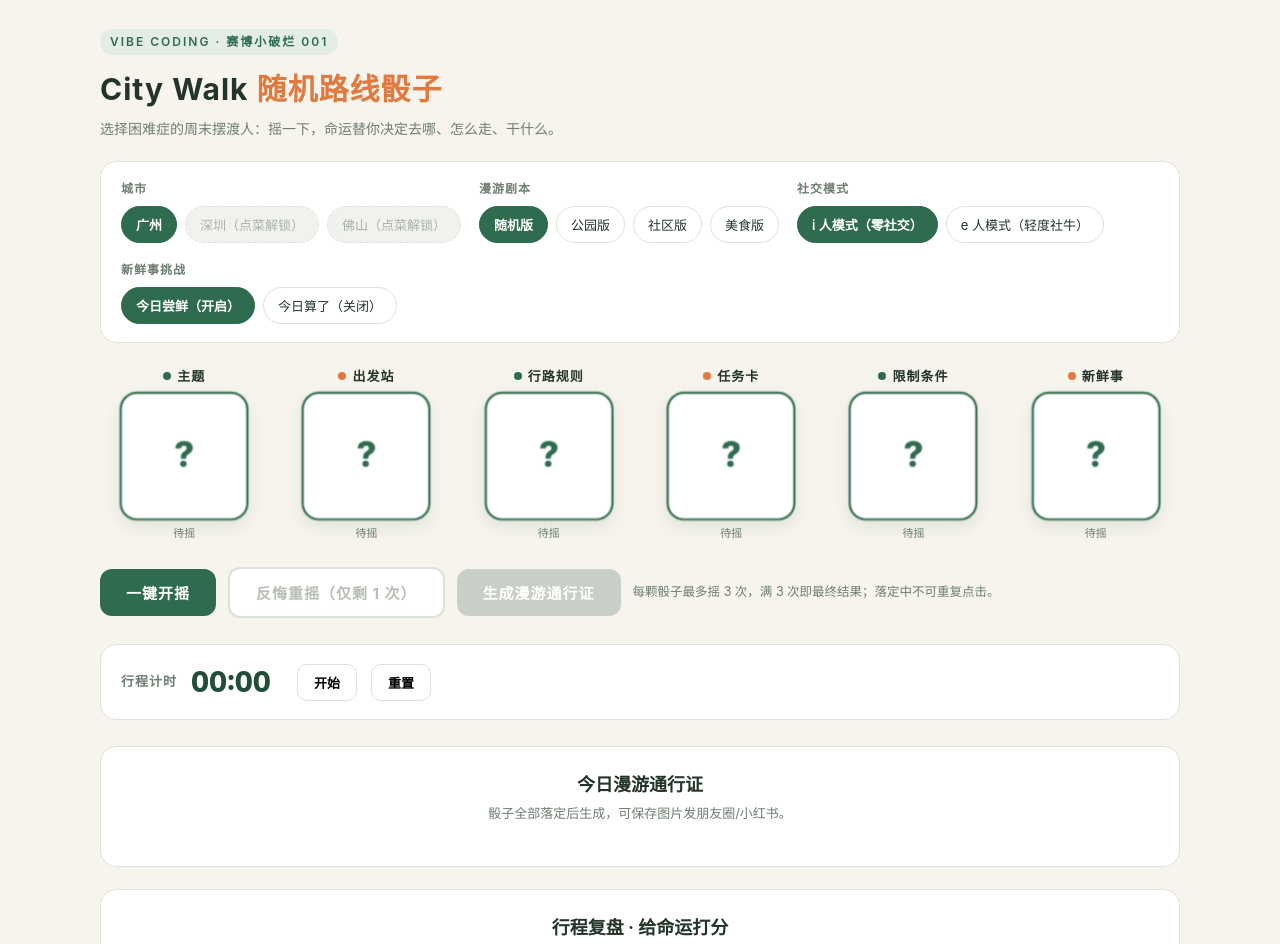
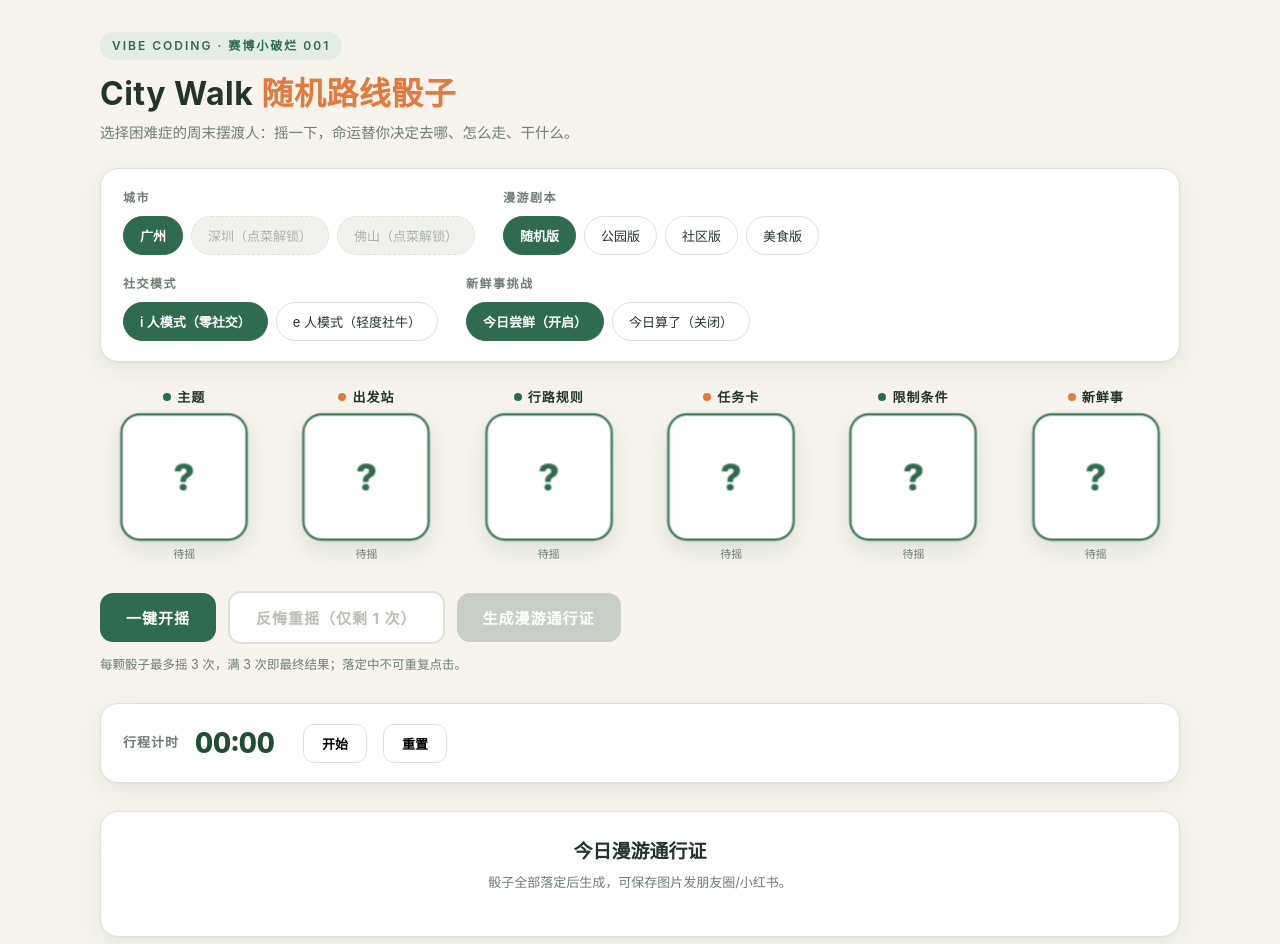
Before and after one commit to didididududuvery/citywalk-dice, a plain HTML site: page index.html in a window 1280 px wide. Shown: the top 944 px of the page. Drawn offline with Linux system fonts and the light colour scheme.

Commit message:
整体 UI 美化：响应式骰子、规整按钮与卡片阴影

```diff
--- a/index.html
+++ b/index.html
@@ -10,109 +10,126 @@
   --bg:#F6F4EC; --ink:#23352B; --green:#2F6B4F; --green-deep:#224E39;
   --green-soft:#E3EDE6; --orange:#E07A3E; --orange-soft:#FBEADD;
   --card:#FFFFFF; --line:#DCE2D8; --muted:#6E7E73;
+  --size:118px;
+  --shadow-card:0 1px 2px rgba(34,78,57,.05),0 8px 24px rgba(34,78,57,.07);
+  --shadow-dice:0 8px 20px rgba(34,78,57,.12);
 }
 *{box-sizing:border-box;margin:0;padding:0}
 html,body{background:var(--bg);color:var(--ink);
   font-family:-apple-system,BlinkMacSystemFont,"PingFang SC","Hiragino Sans GB","Microsoft YaHei",sans-serif;
   -webkit-font-smoothing:antialiased;line-height:1.5}
-body{padding:28px 18px 60px}
+body{padding:32px 20px 64px}
 .wrap{max-width:1080px;margin:0 auto}
-header{margin-bottom:22px}
+header{margin-bottom:24px}
 .kicker{display:inline-block;font-size:12px;letter-spacing:2px;color:var(--green);
-  background:var(--green-soft);padding:4px 10px;border-radius:999px;font-weight:600}
-h1{font-size:30px;margin:12px 0 6px;letter-spacing:1px}
+  background:var(--green-soft);padding:5px 12px;border-radius:999px;font-weight:600}
+h1{font-size:32px;margin:14px 0 8px;letter-spacing:.5px;line-height:1.25}
 h1 .accent{color:var(--orange)}
-.subtitle{color:var(--muted);font-size:14px}
-.panel{background:var(--card);border:1px solid var(--line);border-radius:16px;
-  padding:18px 20px;margin-bottom:24px;display:flex;flex-wrap:wrap;gap:18px;align-items:center}
-.field{display:flex;flex-direction:column;gap:8px}
-.field label{font-size:12px;color:var(--muted);font-weight:600;letter-spacing:1px}
+.subtitle{color:var(--muted);font-size:14.5px;max-width:560px}
+.panel{background:var(--card);border:1px solid var(--line);border-radius:18px;
+  padding:20px 22px;margin-bottom:26px;display:flex;flex-wrap:wrap;gap:20px 28px;align-items:flex-start;
+  box-shadow:var(--shadow-card)}
+.field{display:flex;flex-direction:column;gap:9px;min-width:0}
+.field label{font-size:12px;color:var(--muted);font-weight:700;letter-spacing:1.5px}
 .btn-group{display:flex;gap:8px;flex-wrap:wrap}
-.chip{border:1px solid var(--line);background:#fff;color:var(--ink);padding:8px 14px;
-  border-radius:999px;font-size:13px;cursor:pointer;font-family:inherit;transition:all .15s}
-.chip:hover{border-color:var(--green)}
+.chip{border:1px solid var(--line);background:#fff;color:var(--ink);padding:9px 16px;
+  border-radius:999px;font-size:13px;cursor:pointer;font-family:inherit;transition:all .15s;white-space:nowrap}
+.chip:hover{border-color:var(--green);color:var(--green)}
 .chip.active{background:var(--green);border-color:var(--green);color:#fff;font-weight:600}
+.chip.active:hover{color:#fff}
 .chip:disabled{background:#F1F2EE;color:#A9B1AA;cursor:not-allowed;border-style:dashed}
-.dice-grid{display:grid;gap:14px;margin-bottom:26px}
+.dice-grid{display:grid;gap:18px 14px;margin-bottom:28px}
 .dice-grid.cols-6{grid-template-columns:repeat(6,1fr)}
 .dice-grid.cols-5{grid-template-columns:repeat(5,1fr)}
-.dice-cell{display:flex;flex-direction:column;align-items:center;gap:10px;min-width:0}
-.dice-name{font-size:13px;font-weight:700;letter-spacing:1px}
+.dice-cell{display:flex;flex-direction:column;align-items:center;gap:11px;min-width:0}
+.dice-name{font-size:13px;font-weight:700;letter-spacing:1px;white-space:nowrap}
 .dice-name .dot{display:inline-block;width:8px;height:8px;border-radius:50%;margin-right:6px;vertical-align:1px}
-.scene{width:118px;height:118px;perspective:700px;cursor:pointer}
+.scene{width:var(--size);height:var(--size);perspective:800px;cursor:pointer}
 .scene.exhausted{cursor:not-allowed}
-.scene.exhausted .cube{opacity:.55;filter:grayscale(.6)}
+.scene.exhausted .cube{opacity:.5;filter:grayscale(.6)}
 .cube{position:relative;width:100%;height:100%;transform-style:preserve-3d;
   transition:transform 1.1s cubic-bezier(.2,.8,.25,1)}
-.face{position:absolute;width:118px;height:118px;background:#fff;border:2px solid var(--green);
-  border-radius:16px;display:flex;align-items:center;justify-content:center;text-align:center;
-  padding:9px;font-size:12px;font-weight:600;line-height:1.45;backface-visibility:hidden;
-  box-shadow:0 6px 16px rgba(34,78,57,.10)}
-.face .q{font-size:32px;color:var(--green);font-weight:800}
+.face{position:absolute;width:var(--size);height:var(--size);background:#fff;border:2px solid var(--green);
+  border-radius:18px;display:flex;align-items:center;justify-content:center;text-align:center;
+  padding:10px;font-size:12px;font-weight:600;line-height:1.45;backface-visibility:hidden;
+  box-shadow:var(--shadow-dice)}
+.face .q{font-size:34px;color:var(--green);font-weight:800}
 .face.easter{border-color:var(--orange);color:var(--orange)}
-.f1{transform:rotateY(0deg) translateZ(59px)}
-.f2{transform:rotateY(180deg) translateZ(59px)}
-.f3{transform:rotateY(90deg) translateZ(59px)}
-.f4{transform:rotateY(-90deg) translateZ(59px)}
-.f5{transform:rotateX(90deg) translateZ(59px)}
-.f6{transform:rotateX(-90deg) translateZ(59px)}
-.status{font-size:11px;color:var(--muted);min-height:16px;text-align:center}
+.f1{transform:rotateY(0deg) translateZ(calc(var(--size)/2))}
+.f2{transform:rotateY(180deg) translateZ(calc(var(--size)/2))}
+.f3{transform:rotateY(90deg) translateZ(calc(var(--size)/2))}
+.f4{transform:rotateY(-90deg) translateZ(calc(var(--size)/2))}
+.f5{transform:rotateX(90deg) translateZ(calc(var(--size)/2))}
+.f6{transform:rotateX(-90deg) translateZ(calc(var(--size)/2))}
+.status{font-size:11px;color:var(--muted);min-height:16px;text-align:center;line-height:1.4;
+  max-width:var(--size);width:100%}
 .status.done{color:var(--green);font-weight:700}
-.actions{display:flex;flex-wrap:wrap;gap:12px;align-items:center;margin-bottom:26px}
-.big-btn{border:none;border-radius:12px;padding:13px 26px;font-size:15px;font-weight:700;
-  cursor:pointer;font-family:inherit;letter-spacing:1px;transition:transform .12s,opacity .15s}
+.actions{display:flex;flex-wrap:wrap;gap:12px;align-items:center;margin-bottom:28px}
+.big-btn{border:none;border-radius:13px;padding:14px 26px;font-size:15px;font-weight:700;
+  cursor:pointer;font-family:inherit;letter-spacing:1px;transition:transform .12s,opacity .15s,background .15s}
 .big-btn:active{transform:scale(.97)}
 .primary{background:var(--green);color:#fff}
 .primary:hover{background:var(--green-deep)}
 .warn{background:#fff;color:var(--orange);border:2px solid var(--orange)}
-.warn:disabled{color:#B9BFB6;border-color:var(--line);cursor:not-allowed}
+.warn:disabled{color:#B9BFB6;border-color:var(--line);background:#fff;cursor:not-allowed}
 .dark{background:var(--ink);color:#fff}
 .dark:disabled{background:#C9CEC7;cursor:not-allowed}
-.hint-text{font-size:12.5px;color:var(--muted)}
-.timer-box{background:var(--card);border:1px solid var(--line);border-radius:16px;
-  padding:16px 20px;margin-bottom:26px;display:flex;flex-wrap:wrap;gap:14px;align-items:center}
+.hint-text{font-size:12.5px;color:var(--muted);flex-basis:100%}
+.timer-box{background:var(--card);border:1px solid var(--line);border-radius:18px;
+  padding:18px 22px;margin-bottom:28px;display:flex;gap:16px;align-items:center;box-shadow:var(--shadow-card)}
 .timer-label{font-size:13px;font-weight:700;color:var(--muted);letter-spacing:1px}
 .timer-num{font-size:28px;font-weight:800;font-variant-numeric:tabular-nums;min-width:92px;color:var(--green-deep)}
-.mini-btn{border:1px solid var(--line);background:#fff;border-radius:10px;padding:8px 16px;
-  font-size:13px;cursor:pointer;font-family:inherit;font-weight:600}
+.timer-box .spacer{flex:1}
+.mini-btn{border:1px solid var(--line);background:#fff;border-radius:11px;padding:9px 18px;
+  font-size:13px;cursor:pointer;font-family:inherit;font-weight:600;transition:all .15s}
 .mini-btn:hover{border-color:var(--green);color:var(--green)}
-.pass-box{background:var(--card);border:1px solid var(--line);border-radius:16px;padding:24px 20px;text-align:center}
-.pass-box h2{font-size:18px;margin-bottom:6px}
+.pass-box{background:var(--card);border:1px solid var(--line);border-radius:18px;padding:26px 22px;text-align:center;box-shadow:var(--shadow-card)}
+.pass-box h2{font-size:19px;margin-bottom:6px}
 .pass-box p{font-size:13px;color:var(--muted);margin-bottom:18px}
-#passCanvas{max-width:100%;border-radius:12px;box-shadow:0 10px 30px rgba(34,78,57,.14);display:none}
+#passCanvas{max-width:100%;border-radius:14px;box-shadow:0 12px 32px rgba(34,78,57,.16);display:none}
 #passCanvas.show{display:inline-block}
-.pass-actions{margin-top:16px;display:flex;gap:10px;justify-content:center;flex-wrap:wrap}
-.review-box{background:var(--card);border:1px solid var(--line);border-radius:16px;padding:24px 20px;text-align:center;margin-top:22px}
-.review-box h2{font-size:18px;margin-bottom:6px}
+.pass-actions{margin-top:18px;display:flex;gap:10px;justify-content:center;flex-wrap:wrap}
+.review-box{background:var(--card);border:1px solid var(--line);border-radius:18px;padding:26px 22px;text-align:center;margin-top:24px;box-shadow:var(--shadow-card)}
+.review-box h2{font-size:19px;margin-bottom:6px}
 .review-box p{font-size:13px;color:var(--muted);margin-bottom:18px}
-.review-stars{display:flex;gap:10px;justify-content:center;margin-bottom:16px}
+.review-stars{display:flex;gap:10px;justify-content:center;margin-bottom:18px}
 .star-btn{width:46px;height:46px;cursor:pointer;background:none;border:none;padding:0}
 .star-btn svg{width:100%;height:100%;fill:#D8D2C4;transition:transform .12s}
 .star-btn.on svg{fill:#E07A3E}
 .star-btn:hover svg{transform:scale(1.12)}
 .star-btn:disabled{cursor:not-allowed}
 .star-btn:disabled svg{fill:#E7E2D6;transform:none}
-.review-hl-title{font-size:13px;font-weight:700;color:var(--green);margin-bottom:10px}
-.review-highlight{display:flex;gap:8px;justify-content:center;flex-wrap:wrap;margin-bottom:16px}
-.hl-chip{border:1px solid var(--line);background:#fff;border-radius:999px;padding:8px 14px;font-size:13px;cursor:pointer;color:var(--muted)}
+.review-hl-title{font-size:13px;font-weight:700;color:var(--green);margin-bottom:11px;letter-spacing:1px}
+.review-highlight{display:flex;gap:8px;justify-content:center;flex-wrap:wrap;margin-bottom:18px}
+.hl-chip{border:1px solid var(--line);background:#fff;border-radius:999px;padding:9px 16px;font-size:13px;cursor:pointer;color:var(--muted);transition:all .15s}
 .hl-chip.on{background:var(--green);border-color:var(--green);color:#fff}
 .hl-chip:disabled{cursor:not-allowed;opacity:.5}
 .review-comment{font-size:15px;font-weight:700;color:var(--green);margin-bottom:18px;min-height:22px}
-#reviewCanvas{max-width:100%;border-radius:12px;box-shadow:0 10px 30px rgba(34,78,57,.14);display:none}
+#reviewCanvas{max-width:100%;border-radius:14px;box-shadow:0 12px 32px rgba(34,78,57,.16);display:none}
 #reviewCanvas.show{display:inline-block}
-@media (max-width:960px){.dice-grid.cols-6,.dice-grid.cols-5{grid-template-columns:repeat(3,1fr)}}
+@media (max-width:960px){
+  .dice-grid.cols-6,.dice-grid.cols-5{grid-template-columns:repeat(3,1fr)}
+  :root{--size:108px}
+}
 @media (max-width:560px){
-  body{padding:20px 12px 48px}
-  h1{font-size:24px}
+  body{padding:22px 14px 48px}
+  h1{font-size:25px}
+  .panel{padding:18px 16px;gap:18px}
+  .dice-grid{gap:20px 14px}
   .dice-grid.cols-6,.dice-grid.cols-5{grid-template-columns:repeat(2,1fr)}
-  .scene,.face{width:106px;height:106px}
-  .f1{transform:rotateY(0deg) translateZ(53px)}
-  .f2{transform:rotateY(180deg) translateZ(53px)}
-  .f3{transform:rotateY(90deg) translateZ(53px)}
-  .f4{transform:rotateY(-90deg) translateZ(53px)}
-  .f5{transform:rotateX(90deg) translateZ(53px)}
-  .f6{transform:rotateX(-90deg) translateZ(53px)}
-  .face{font-size:11px;padding:7px}
+  :root{--size:calc((100vw - 28px - 14px)/2)}
+  .face{font-size:11.5px;padding:8px}
+  .face .q{font-size:30px}
+  .actions{display:grid;grid-template-columns:1fr 1fr;gap:11px}
+  .actions #rollAllBtn{grid-column:1;width:100%}
+  .actions #rerollBtn{grid-column:2;width:100%}
+  .actions #passBtn{grid-column:1/-1;width:100%}
+  .actions .hint-text{grid-column:1/-1}
+  .big-btn{padding:14px 18px}
+  .timer-box{flex-wrap:wrap;padding:16px 18px;gap:12px}
+  .timer-num{min-width:0;font-size:26px}
+  .timer-box .spacer{display:none}
+  .pass-box,.review-box{padding:22px 16px}
 }
 @media (prefers-reduced-motion:reduce){.cube{transition-duration:.01ms}}
 </style>
```
